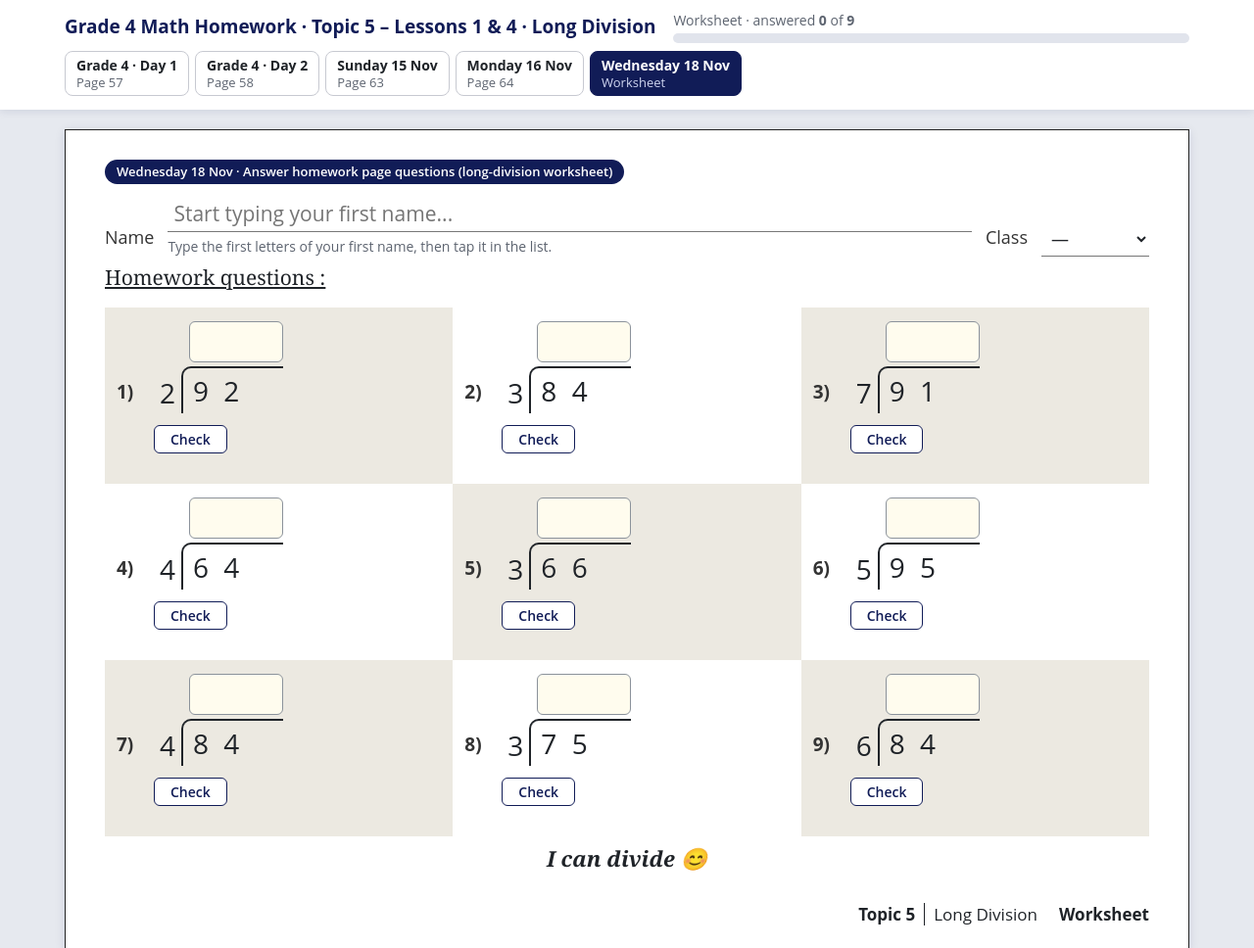
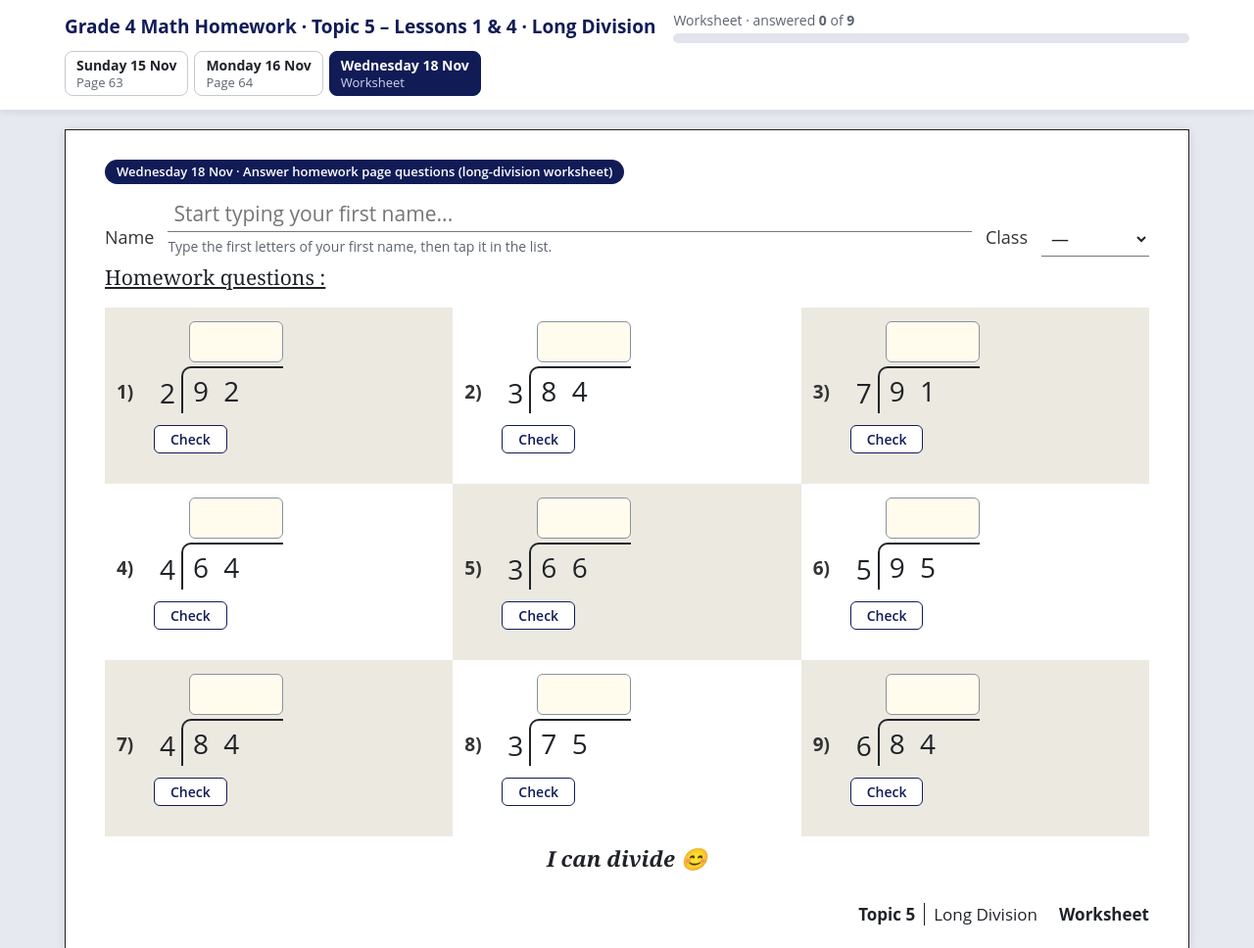
Before and after one commit to ismailadel998-prog/grade4-math-homework, a plain HTML site: page index.html in a window 1280 px wide. Shown: the top 968 px of the page at 98% size. Drawn offline with nearby package versions, Linux system fonts and the light colour scheme.

Commit message:
Homework page: start from Sunday (hide Day 1 and Day 2)
Co-Authored-By: Claude Opus 5.5 <noreply@anthropic.com>
Claude-Session: https://claude.ai/code/session_01Vp3PT8XwdV36NxxYUXMwsb

```diff
--- a/index.html
+++ b/index.html
@@ -361,6 +361,9 @@ function mark(q, a){
 const filled = (q, a) => { a = a || {}; return q.kind === 'multi' ? (a.m || []).length > 0 : partsOf(q).every(p => String(a[p] || '').trim() !== ''); };
 
 /* ===================== state ===================== */
+/* Day 1 and Day 2 are hidden: the page starts from Sunday. Remove an id from this list to show that day again. */
+const HIDDEN_DAYS = ['g4-57', 'g4-58'];
+for (let i = DAYS.length - 1; i >= 0; i--) if (HIDDEN_DAYS.includes(DAYS[i].id)) DAYS.splice(i, 1);
 const pgL = d => typeof d.page === 'number' ? 'Page ' + d.page : d.page;
 const S = { name:'', cls:'', day:DAYS[DAYS.length - 1].id, ans:{}, checked:{}, results:{} };
 const $ = id => document.getElementById(id);
```
